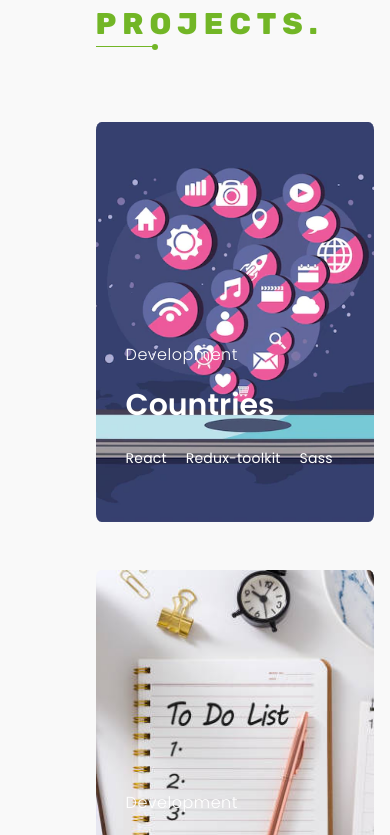
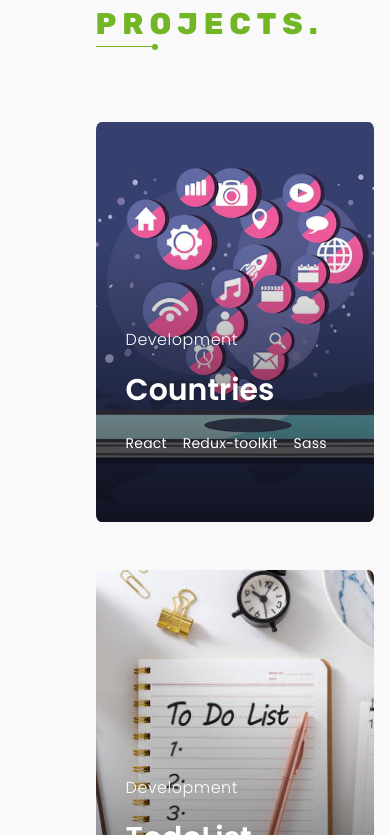
Before and after one commit to yanakorobova/portfolio, a React (Create React App) app: page / in a window 390 px wide. Shown: the part 969-1804 px from the top of the page. Built offline with nearby package versions, Linux system fonts and the light colour scheme.

Commit message:
feat: update projects section

```diff
--- a/src/components/sections/Projects/Project/Project.module.scss
+++ b/src/components/sections/Projects/Project/Project.module.scss
@@ -7,10 +7,10 @@
   position: relative;
   z-index: 1;
   cursor: pointer;
-  @media screen and (min-width:850px) and (max-width: 1125px) {
+  @media screen and (min-width:720px) and (max-width: 1200px) {
     height: 450px;
   }
-  @media screen and (max-width:850px){
+  @media screen and (max-width:720px){
     height: 400px;
   }
   &:hover a {
@@ -18,14 +18,8 @@
   }
 
   &:hover a:after{
-    content: '';
-    position: absolute;
-    top: 10%;
-    left: 0;
-    bottom: 0;
-    right: 0;
-    z-index: 4;
-    background: linear-gradient(to top,#FD4766,transparent);
+    top: 20%;
+    background: linear-gradient(to top,#2fbf71,transparent);
   }
   & a {
     border-radius: 2%;
@@ -44,19 +38,26 @@
     overflow: hidden;
     transition: transform 0.28s ease;
     background-color: black;
+    &:after{
+      content: '';
+      position: absolute;
+      top: 30%;
+      left: 0;
+      bottom: 0;
+      right: 0;
+      z-index: 4;
+      background: linear-gradient(to top,rgba(0,0,0,0.7),transparent);
+    }
   }
 
   .aboutProject {
     position: absolute;
     z-index: 5;
     width: 100%;
-    top:65%;
+    bottom: 0;
     left: 0;
     padding: 0 30px 0 30px;
     color: white;
-    @media screen and (max-width:850px){
-      top:55%;
-    }
     .development {
       @include text(300, $lS: 0.5px);
       margin-top: 0;
@@ -69,7 +70,9 @@
     }
 
     .description {
-      word-spacing: 15px;
+      height:75px;
+      text-align: justify;
+      word-spacing: 12px;
       @include text(400, $size: 14px, $lS: 0.2px);;
     }
   }
--- a/src/components/sections/Projects/Project/Project.tsx
+++ b/src/components/sections/Projects/Project/Project.tsx
@@ -1,4 +1,4 @@
-import React from 'react';
+import React, {useRef} from 'react';
 import s from './Project.module.scss'
 
 type WorkType = {
@@ -14,17 +14,18 @@ type ProjectPropsType = {
 }
 export const Project: React.FC<ProjectPropsType> = ({work}) => {
     const {img, title, description, linkDeploy} = work
+    const inputRef = useRef<HTMLAnchorElement>(null)
+    const onClickHandler = () => {
+        inputRef && inputRef.current?.click();
+    };
     const image = {
         backgroundImage: `url(${img})`
     }
-    const onClickHandler = () => {
-
-    }
     return (
         <div className={s.projectBlock} onClick={onClickHandler}>
-            <a style={image} href={linkDeploy}></a>
+            <a style={image} href={linkDeploy} target={'_blank'} ref={inputRef}></a>
             <div className={s.aboutProject}>
-                <p className={s.development}>Development</p>
+                <p className={s.development}>Development {title==='Learning cards' && '(command)'}</p>
                 <h3 className={s.title}>{title}</h3>
                 <p className={s.description}>{description}</p>
             </div>
--- a/src/components/sections/Projects/Projects.module.scss
+++ b/src/components/sections/Projects/Projects.module.scss
@@ -14,9 +14,11 @@
         .projects {
           width: 100%;
           display: grid;
-          grid-template-columns: repeat(auto-fit, minmax(240px, 1fr));
+          grid-template-columns: repeat(auto-fit, minmax(260px, 1fr));
           gap: 3rem;
-
+          @media screen and (max-width: 695px){
+            grid-template-columns: 1fr;
+          }
         }
       }
     }
--- a/src/components/sections/Projects/Projects.tsx
+++ b/src/components/sections/Projects/Projects.tsx
@@ -1,7 +1,7 @@
 import React from 'react';
 import s from './Projects.module.scss'
 import {Project} from "./Project/Project";
-import {works} from "./Data";
+import {works} from "components/sections/Projects/Data";
 import {Title} from "../../common/Title/Title";
 
 export const Projects = () => {
@@ -10,7 +10,7 @@ export const Projects = () => {
     })
 
     return (
-        <div className={s.projectsBlock}>
+        <div className={s.projectsBlock} id={'projects'}>
             <div className={s.section}>
                 <div className={s.container}>
                     <Title title={'MY PROJECTS.'} titleBg={'PORTFOLIO'}/>
```
